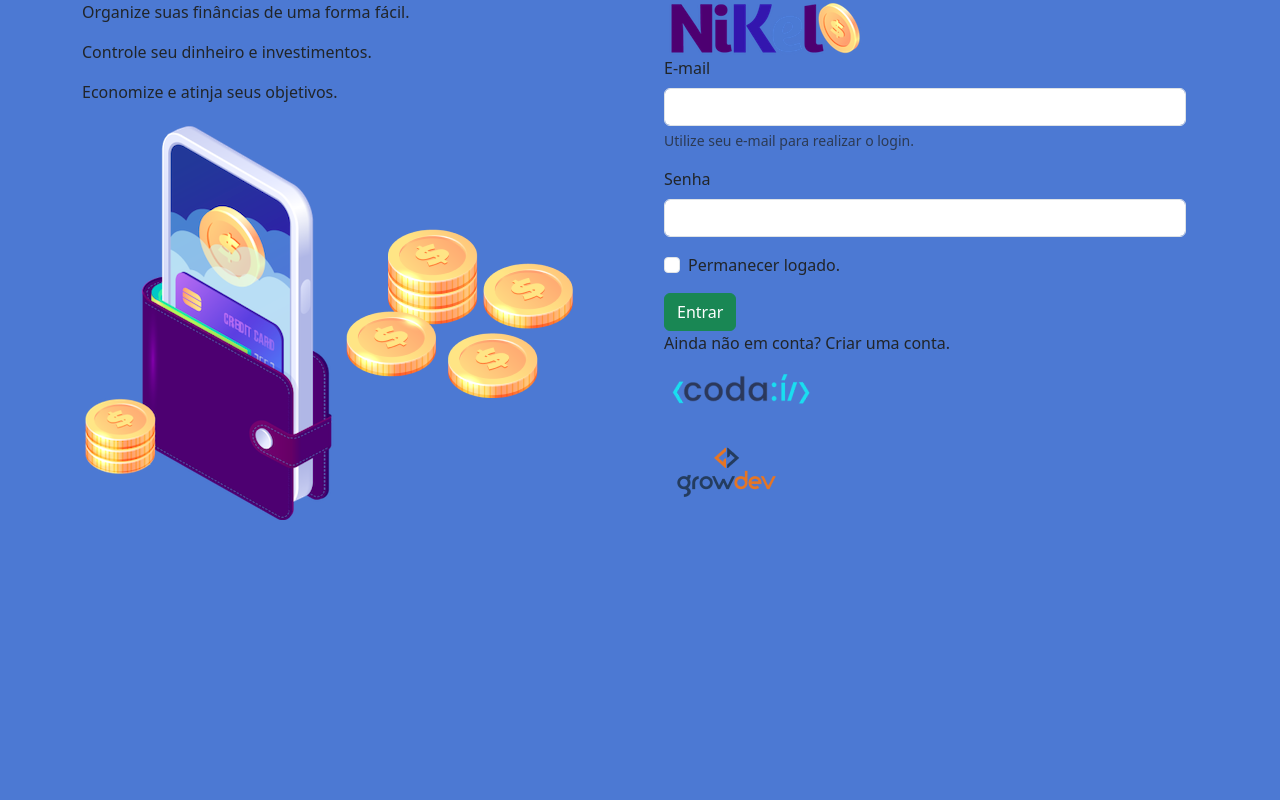
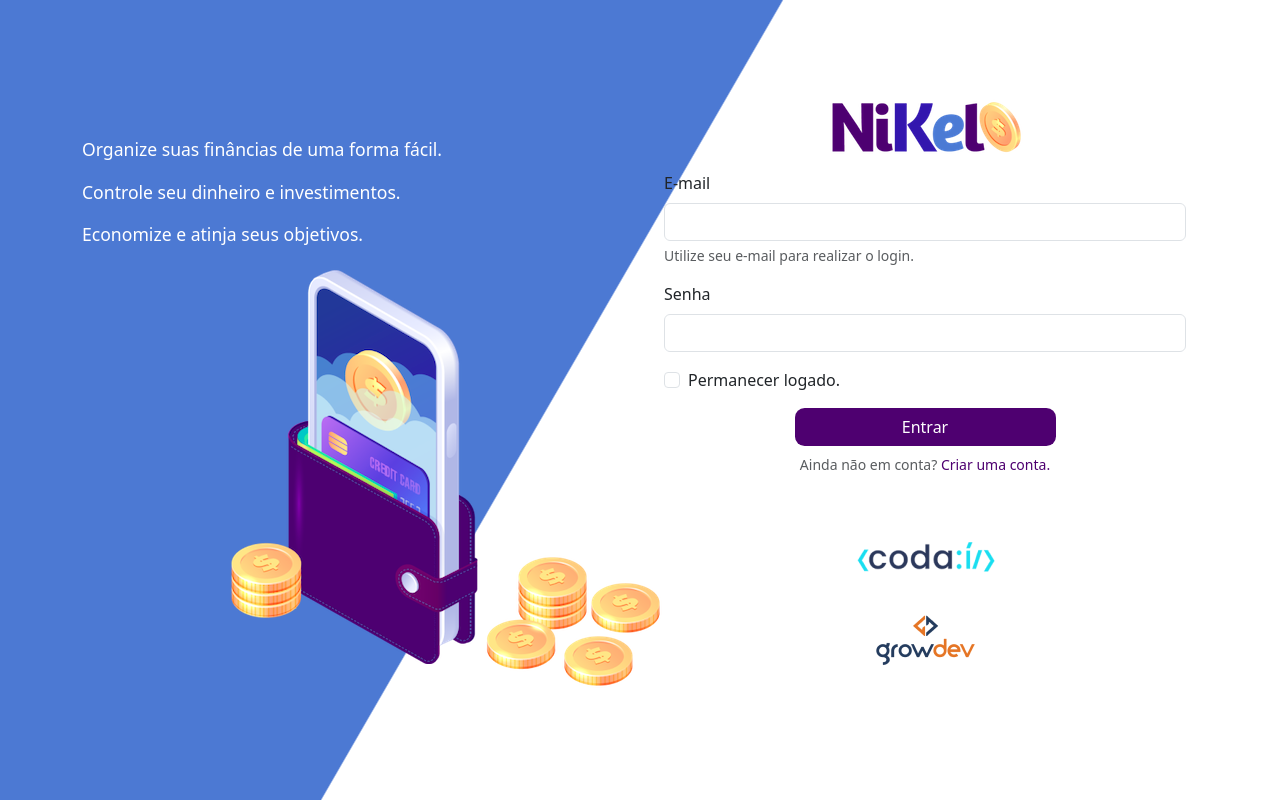
Before and after one commit to ViniciusPereirx/Projeto-nikel, a plain HTML site: page public/pages/index.html in a window 1280 px wide. Drawn offline with nearby package versions, Linux system fonts and the light colour scheme.

Commit message:
Projeto Nikel

```diff
--- a/public/css/style.css
+++ b/public/css/style.css
@@ -5,5 +5,39 @@
 }
 
 body {
-  background-color: #4c79d3;
+  background: linear-gradient(120deg, #4c79d3 44.9%, #fff 45%) no-repeat fixed;
 }
+
+.text-login {
+  color: #fff;
+  font-size: 1.1rem;
+  font-weight: 500;
+}
+
+.coins {
+  position: absolute;
+  bottom: 100px;
+}
+
+.btn-login {
+  border-radius: 0.6rem;
+  background: #4e0070;
+  color: #fff;
+  width: 50%;
+  margin: 0 25%;
+  font-weight: 500;
+}
+
+.btn-login:hover {
+  background: #4c79d3;
+  color: #fff;
+}
+
+.link-default {
+  color: #4e0070;
+  cursor: pointer;
+}
+
+.link-default:hover {
+  color: #4c79d3;
+}
--- a/public/pages/index.html
+++ b/public/pages/index.html
@@ -3,6 +3,11 @@
   <head>
     <meta charset="UTF-8" />
     <meta name="viewport" content="width=device-width, initial-scale=1.0" />
+    <link
+      rel="shortcut icon"
+      href="../assets/images/coins-small.png"
+      type="image/x-icon"
+    />
     <link
       href="https://cdn.jsdelivr.net/npm/bootstrap@5.3.0/dist/css/bootstrap.min.css"
       rel="stylesheet"
@@ -15,31 +20,31 @@
   <body>
     <main>
       <div class="container">
-        <div class="row">
-          <div class="col">
-            <div>
+        <div class="row vh-100">
+          <div class="col d-flex justify-content-center my-5 flex-column">
+            <div class="text-login">
               <p>Organize suas finâncias de uma forma fácil.</p>
               <p>Controle seu dinheiro e investimentos.</p>
               <p>Economize e atinja seus objetivos.</p>
             </div>
-            <div>
+            <div class="text-center">
               <img
                 src="../assets/images/pocket.png"
                 alt="image pocket"
                 class="img-fluid"
               />
               <img
-                src="../assets/images/coins.png"
+                src="../assets/images/coins-small.png"
                 alt="image coins"
-                class="img-fluid"
+                class="img-fluid d-none d-md-inline coins"
               />
             </div>
           </div>
-          <div class="col">
+          <div class="col d-flex justify-content-center my-5 flex-column">
             <div class="container">
               <div class="row">
                 <div class="col">
-                  <div>
+                  <div class="text-center mb-3">
                     <img
                       src="../assets/images/nikel-logo.png"
                       alt="logo nikel"
@@ -85,7 +90,7 @@
                         >Permanecer logado.</label
                       >
                     </div>
-                    <button type="submit" class="btn btn-success">
+                    <button type="submit" class="btn btn-login d-grid gap-2">
                       Entrar
                     </button>
                   </form>
@@ -93,19 +98,22 @@
               </div>
               <div class="row">
                 <div class="col">
-                  <p>Ainda não em conta? Criar uma conta.</p>
+                  <p class="text-center mt-2 form-text">
+                    Ainda não em conta?
+                    <span class="link-default">Criar uma conta.</span>
+                  </p>
                 </div>
               </div>
               <div class="row">
                 <div class="col">
-                  <div>
+                  <div class="text-center mt-5">
                     <img src="../assets/images/codai-logo.png" alt="" />
                   </div>
                 </div>
               </div>
               <div class="row">
                 <div class="col">
-                  <div>
+                  <div class="text-center">
                     <img src="../assets/images/growdev-logo.png" alt="" />
                   </div>
                 </div>
```
